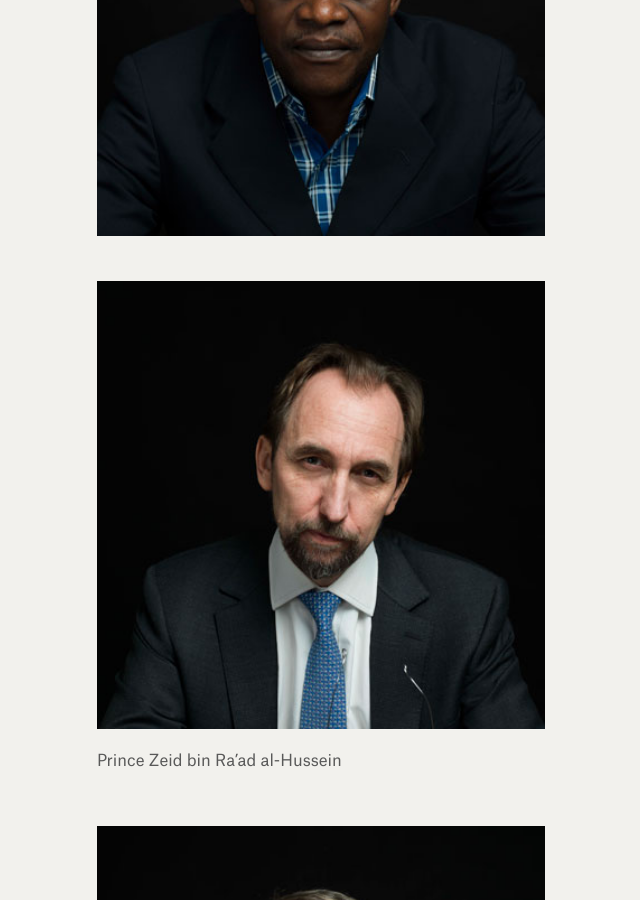
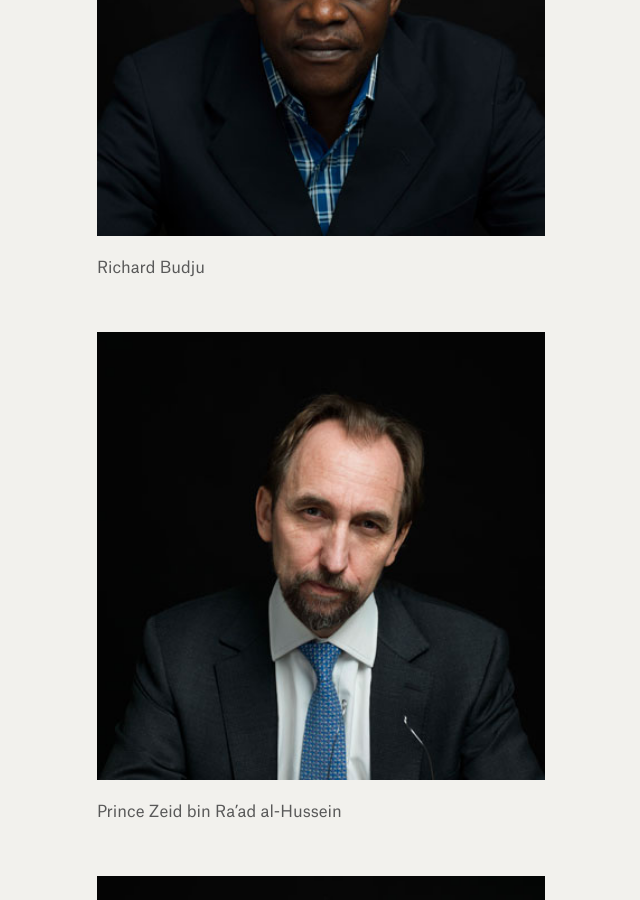
Before and after one commit to weights-and-measures/weights-and-measures.github.io, a Jekyll site: the page built from photographs.html, in a window 1280 px wide and 900 px high, scrolled down 5080 px. Shown: the whole window, without its empty margins (319-959 px from the left). Built offline with Jekyll 4.4.1, drawn with Linux system fonts in a browser that asks for light colours.

Commit message:
Updated D9

```diff
--- a/_photographs/d9.markdown
+++ b/_photographs/d9.markdown
@@ -1,7 +1,9 @@
 ---
-title: d9
+title: Richard Budju
 date: 2016-12-29 17:01:00 Z
 position: 47
 ---
 
 ![richard_budju13.jpg](/uploads/richard_budju13.jpg)
+
+Richard Budju
```
